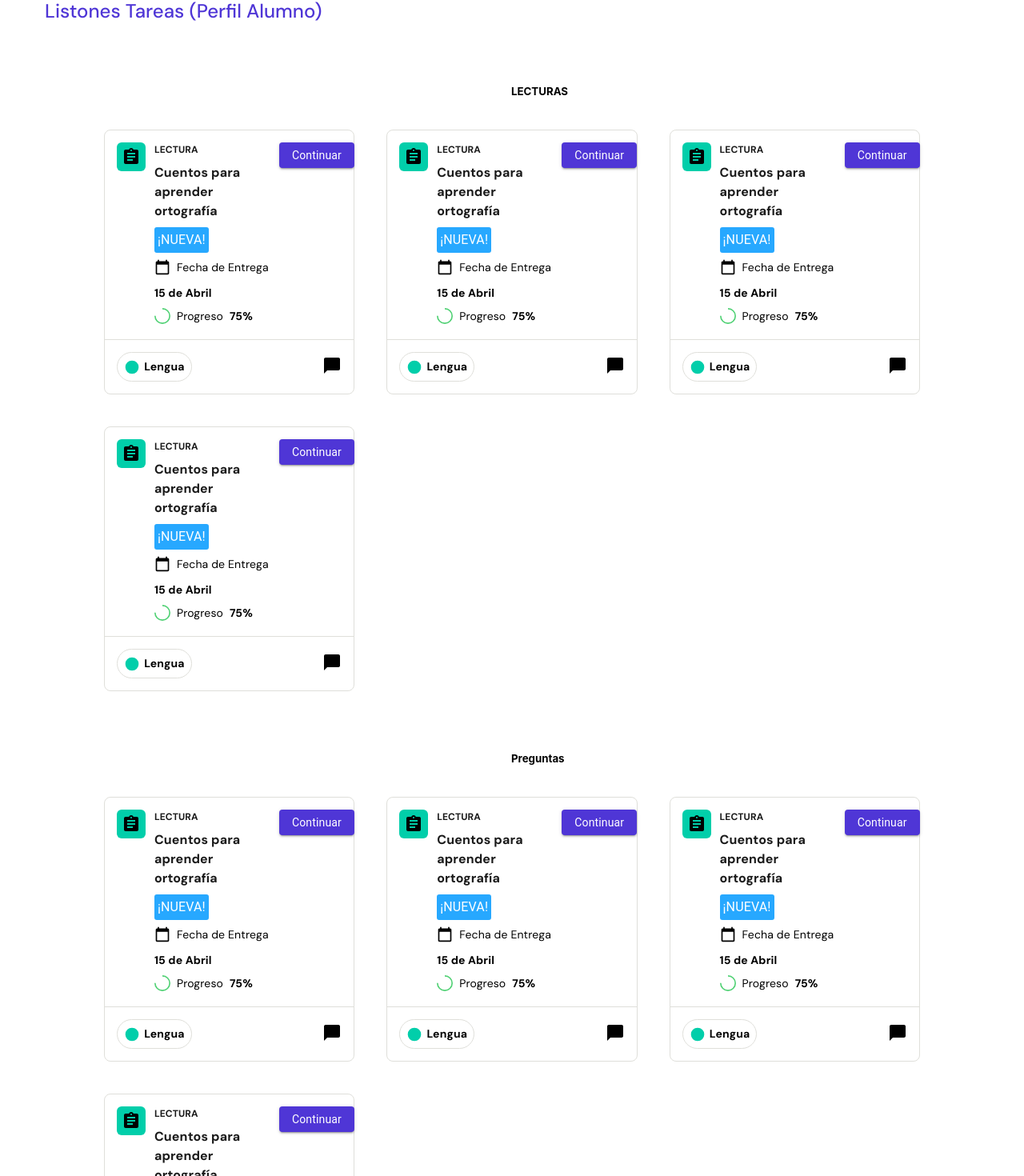
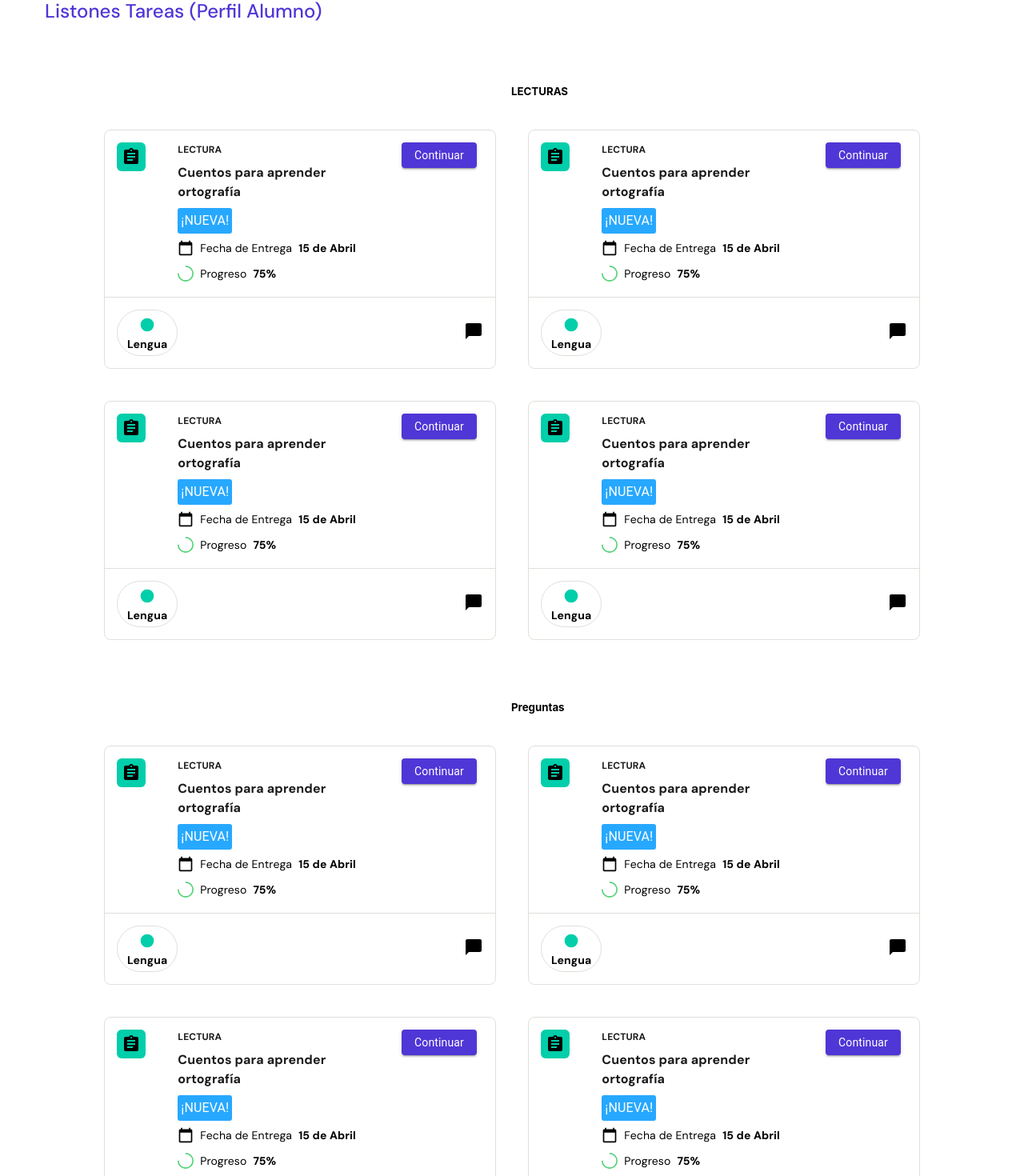
Before and after one commit to NotNotRama/EducaBot, a React (Create React App) app: page / in a window 1280 px wide. Shown: the part 130-1600 px from the top of the page at 80% size. Built offline with nearby package versions, Linux system fonts and the light colour scheme.

Commit message:
made it responsive

```diff
--- a/src/components/Bottom.js
+++ b/src/components/Bottom.js
@@ -45,8 +45,8 @@ export default function Bottom() {
         alignItems="center"
         className={classes.roundedButton}
         xs={4}
-        sm={6}
-        md={4}
+        sm={4}
+        md={2}
         container
       >
         <Grid item>
--- a/src/components/Lecturas.js
+++ b/src/components/Lecturas.js
@@ -4,16 +4,16 @@ import Homework from './Homework';
 export default function Lecturas() {
   return (
     <Grid item container xs={12} sm={10} spacing={5}>
-      <Grid item xs={12} sm={6} lg={4}>
+      <Grid item xs={12} lg={6}>
         <Homework />
       </Grid>
-      <Grid item xs={12} sm={6} lg={4}>
+      <Grid item xs={12} lg={6}>
         <Homework />
       </Grid>
-      <Grid item xs={12} sm={6} lg={4}>
+      <Grid item xs={12} lg={6}>
         <Homework />
       </Grid>
-      <Grid item xs={12} sm={6} lg={4}>
+      <Grid item xs={12} lg={6}>
         <Homework />
       </Grid>
     </Grid>
--- a/src/components/Preguntas.js
+++ b/src/components/Preguntas.js
@@ -4,16 +4,16 @@ import Homework from './Homework';
 export default function Lecturas() {
   return (
     <Grid item container xs={12} sm={10} spacing={5}>
-      <Grid item xs={12} sm={6} lg={4}>
+      <Grid item xs={12} lg={6}>
         <Homework />
       </Grid>
-      <Grid item xs={12} sm={6} lg={4}>
+      <Grid item xs={12} lg={6}>
         <Homework />
       </Grid>
-      <Grid item xs={12} sm={6} lg={4}>
+      <Grid item xs={12} lg={6}>
         <Homework />
       </Grid>
-      <Grid item xs={12} sm={6} lg={4}>
+      <Grid item xs={12} lg={6}>
         <Homework />
       </Grid>
     </Grid>
--- a/src/components/Top.js
+++ b/src/components/Top.js
@@ -128,7 +128,7 @@ export default function Top() {
             </Grid>
           </Grid>
         </Grid>
-        <Grid item container xs={12} sm={3}>
+        <Grid item container xs={12} lg={3}>
           <Grid item style={{ marginLeft: 'auto' }}>
             <Button
               variant="contained"
```
